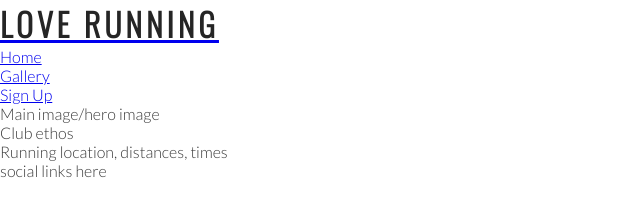
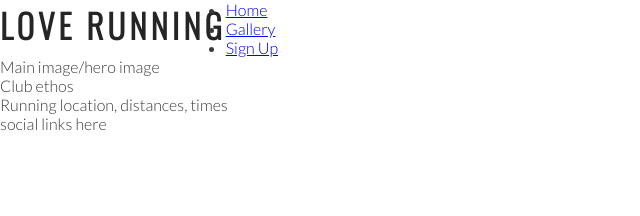
Before and after one commit to KrookMartin/love-running-, a plain HTML site: page index.html in a window 1280 px wide. Shown: the whole page, without its empty margins (0-640 px from the left). Drawn offline with nearby package versions, Linux system fonts and the light colour scheme.

Commit message:
add style logo

```diff
--- a/assets/css/style.css
+++ b/assets/css/style.css
@@ -17,3 +17,7 @@ h1, h2 {
     letter-spacing: 4px;
     color: #252525;
 }
+#logo {
+    float: left;
+    font-size: 208%;
+}
--- a/index.html
+++ b/index.html
@@ -14,7 +14,7 @@
 <body>
     <header>
         <a href="index.html">
-            <h1>Love Running</h1>
+            <h1 id="logo">Love Running</h1>
         </a>
         <nav>
             <ul>
```
